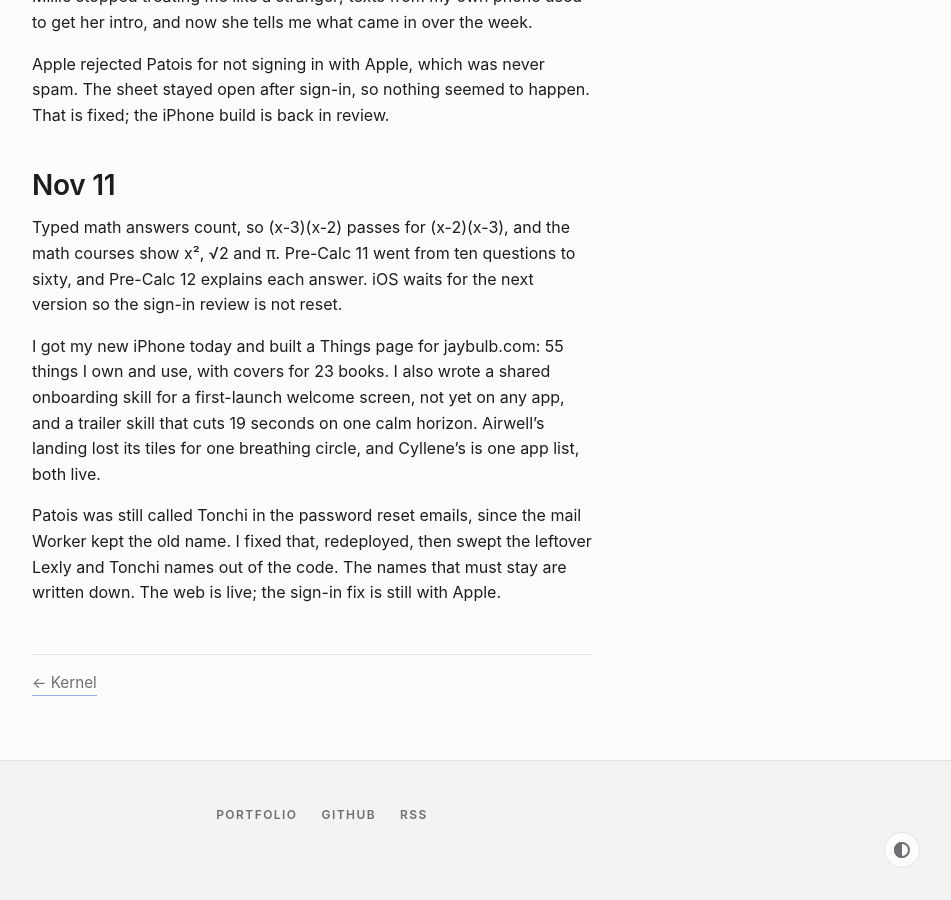
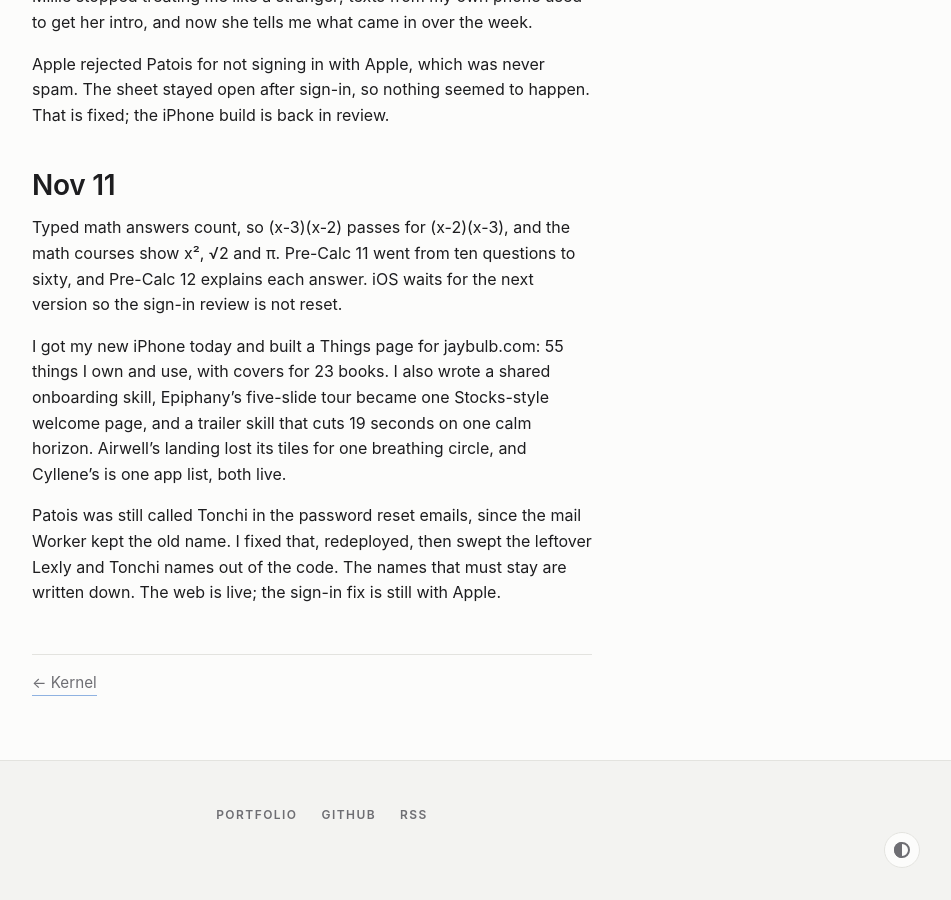
Before and after one commit to nulljosh/journal, a Jekyll site: the page built from _posts/2026-10-02-october.md, in a window 1280 px wide and 900 px high, scrolled down 4955 px. Shown: the whole window, without its empty margins (328-1279 px from the left). Built offline with Jekyll 4.4.1, drawn with Linux system fonts in a browser that asks for light colours.

Commit message:
October: Epiphany welcome page in the Nov 11 paragraph
Co-Authored-By: Claude Haiku 5.5 <noreply@anthropic.com>
Claude-Session: https://claude.ai/code/session_015joN7sSuh1jM8G5HjTktn8

```diff
--- a/_posts/2026-10-02-october.md
+++ b/_posts/2026-10-02-october.md
@@ -125,6 +125,6 @@ Apple rejected Patois for not signing in with Apple, which was never spam. The s
 
 Typed math answers count, so (x-3)(x-2) passes for (x-2)(x-3), and the math courses show x², √2 and π. Pre-Calc 11 went from ten questions to sixty, and Pre-Calc 12 explains each answer. iOS waits for the next version so the sign-in review is not reset.
 
-I got my new iPhone today and built a Things page for jaybulb.com: 55 things I own and use, with covers for 23 books. I also wrote a shared onboarding skill for a first-launch welcome screen, not yet on any app, and a trailer skill that cuts 19 seconds on one calm horizon. Airwell's landing lost its tiles for one breathing circle, and Cyllene's is one app list, both live.
+I got my new iPhone today and built a Things page for jaybulb.com: 55 things I own and use, with covers for 23 books. I also wrote a shared onboarding skill, Epiphany's five-slide tour became one Stocks-style welcome page, and a trailer skill that cuts 19 seconds on one calm horizon. Airwell's landing lost its tiles for one breathing circle, and Cyllene's is one app list, both live.
 
 Patois was still called Tonchi in the password reset emails, since the mail Worker kept the old name. I fixed that, redeployed, then swept the leftover Lexly and Tonchi names out of the code. The names that must stay are written down. The web is live; the sign-in fix is still with Apple.
```
